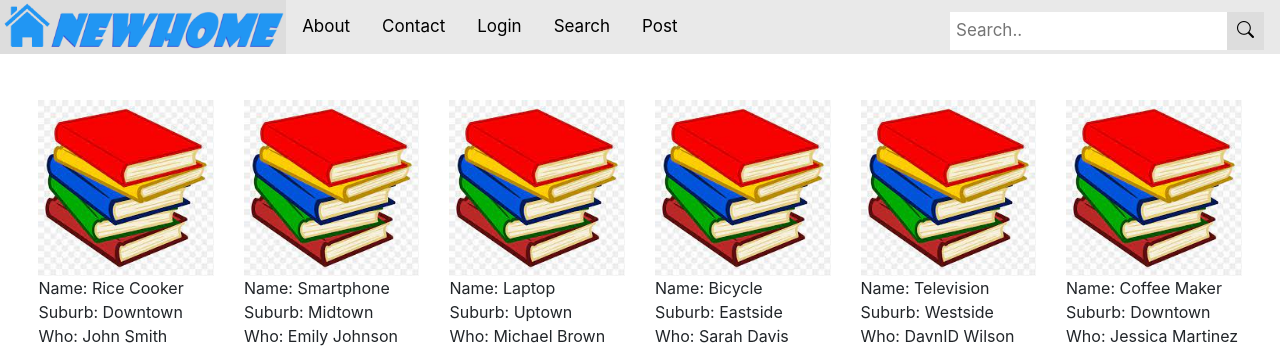
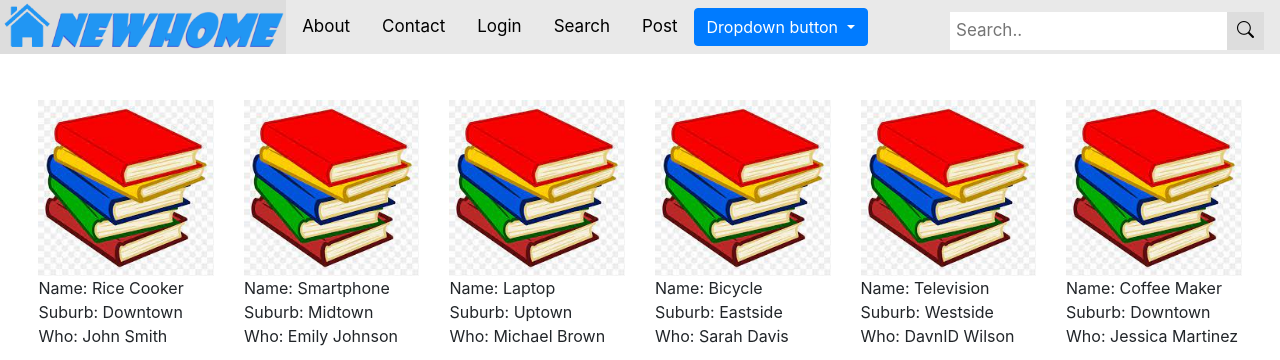
Before and after one commit to samuel-2004/AgileWebDevCITS3403, a Flask app: page / in a window 1280 px wide. Shown: the top 360 px of the page. Run offline with Flask 3, Linux system fonts and the light colour scheme; parts of the project's set-up code (start-up, migrations or seed data) failed here and were passed over.

Commit message:
Added a dropdown menu

```diff
--- a/app/static/index.css
+++ b/app/static/index.css
@@ -3,7 +3,6 @@ This CSS file contains the style information for the navbar and footer.
 */
 
 .topnav {
-    overflow: hidden;
     background-color: #e9e9e9;
     display: flex;
     align-items: center;
--- a/app/templates/base.html
+++ b/app/templates/base.html
@@ -5,9 +5,11 @@
     <meta charset="UTF-8">
     <title>{% block title %}{% endblock %} - New Home</title>
     <link rel="stylesheet" href="index.css">
-    <link rel="stylesheet" href="https://cdn.jsdelivr.net/npm/bootstrap@4.3.1/dist/css/bootstrap.min.css" integrity="sha384-ggOyR0iXCbMQv3Xipma34MD+dH/1fQ784/j6cY/iJTQUOhcWr7x9JvoRxT2MZw1T" crossorigin="anonymous">
+    <script src="https://code.jquery.com/jquery-3.7.1.min.js"></script>
+    <link rel="stylesheet" href="https://cdn.jsdelivr.net/npm/bootstrap@4.3.1/dist/css/bootstrap.min.css">
     <link rel="stylesheet" href="https://cdn.jsdelivr.net/npm/bootstrap-icons@1.5.0/font/bootstrap-icons.css">
-    <script src="https://code.jquery.com/jquery-3.7.1.min.js"></script>
+
+    <script src="https://cdn.jsdelivr.net/npm/bootstrap@5.3.3/dist/js/bootstrap.bundle.min.js"></script>
     <meta name="viewport" content="width=device-width, initial-scale=1.0">
     <script>
         document.addEventListener("DOMContentLoaded", function() {
@@ -25,11 +27,10 @@
                 searchForm.submit();
             });
         });
-        </script>
+    </script>
     {% endblock %}
 </head>
 <body>
-    <!-- Header derived from w3schools -->
     <div class="topnav" id="topnav">
         <a class="home" href="/"><img src="NewHomeLogo.png" style="height:50px;" alt="New Home Logo"></a>
         <a class="d-none d-lg-block {% if active_link == '/about' %}active{% endif %}" href="about">About</a>
@@ -37,6 +38,16 @@
         <a class="d-none d-md-block {% if active_link == '/login' %}active{% endif %}" href="login">Login</a>
         <a class="d-none d-lg-block {% if active_link == '/advancedsearch' %}active{% endif %}" href="advancedsearch">Search</a>
         <a class="d-none d-md-block {% if active_link == '/upload' %}active{% endif %}" href="upload">Post</a>
+        <div class="dropdown">
+            <button type="button" class="btn btn-primary dropdown-toggle" data-bs-toggle="dropdown">
+              Dropdown button
+            </button>
+            <ul class="dropdown-menu">
+              <li><a class="dropdown-item" href="#">Link 1</a></li>
+              <li><a class="dropdown-item" href="#">Link 2</a></li>
+              <li><a class="dropdown-item" href="#">Link 3</a></li>
+            </ul>
+          </div>
         <div class="search-container">
             <form id="searchForm" accept-charset="UTF-8" method="get">
                 <input type="text" class="d-none d-sm-inline" placeholder="Search.." name="q" maxlength="1024" >
```
